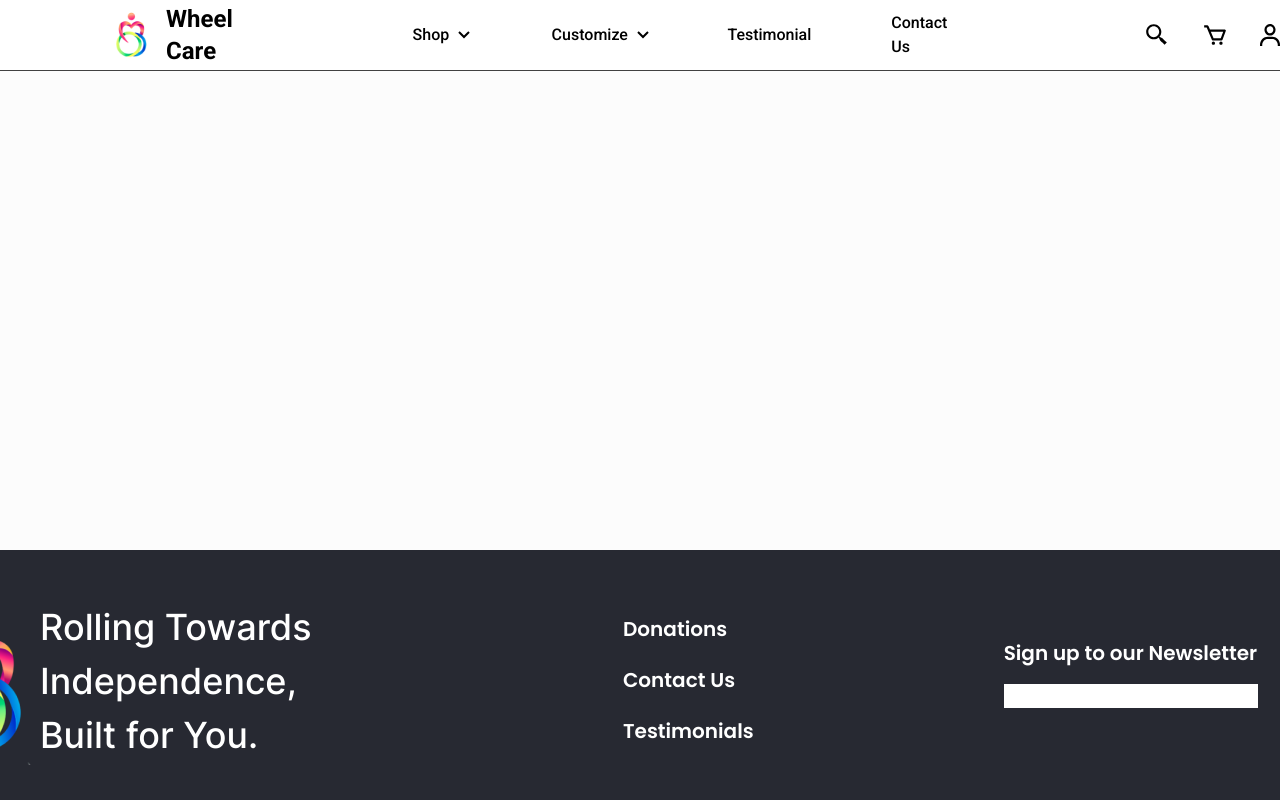
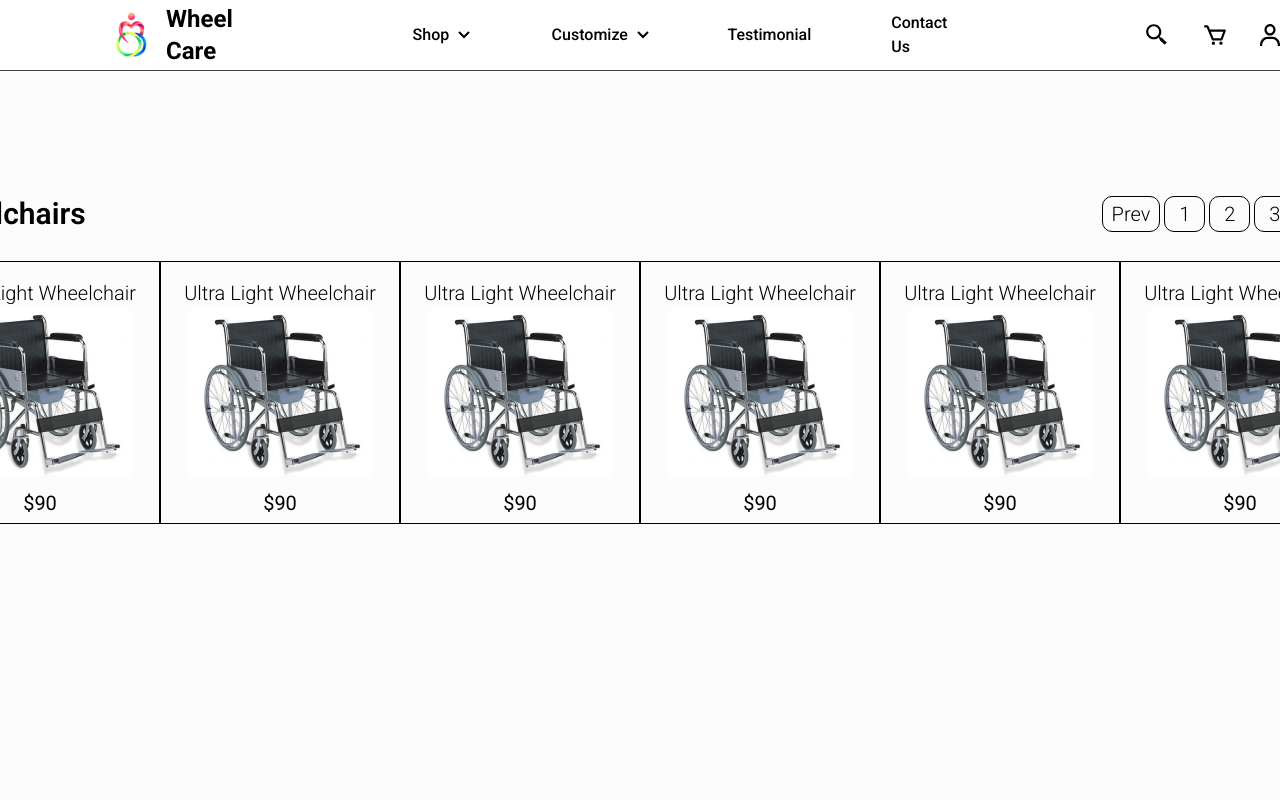
Before and after one commit to Fuz7/Wheel-Care, a React (Vite) app: page /shop in a window 1280 px wide. Shown: the top 800 px of the page. Built offline with nearby package versions, Linux system fonts and the light colour scheme.

Commit message:
Add shop card layout/styling & animation on hover

```diff
--- a/src/components/Shop/Shop.jsx
+++ b/src/components/Shop/Shop.jsx
@@ -1,5 +1,171 @@
-export default function Shop(){
-  return(
-    <div></div>
-  )
+/* eslint-disable react/prop-types */
+import ultraLight from '@images/ultraLight.png';
+import Rating from '@mui/material/Rating';
+import { useRef } from 'react';
+export default function Shop() {
+  return (
+    <section className="min-h-[1000px] flex flex-col items-center">
+      <div className="flex flex-col mt-[120px]  max-w-[1440px] min-w-[1440px]">
+        <WheelChairContainer />
+      </div>
+    </section>
+  );
 }
+
+function WheelChairContainer() {
+  return (
+    <div className="flex flex-col mb-[16px]">
+      <div className="flex justify-between">
+        <h2 className="font-Roboto font-semibold text-[30px]">Wheelchairs</h2>
+        <div className="flex items-center gap-[4px]">
+          <div
+            className="flex justify-center items-center text-[20px]
+            min-w-[41px] min-h-[36px] max-h-[36px] rounded-[10px] border
+             border-black font-Roboto font-light cursor-pointer px-[9px]"
+          >
+            Prev
+          </div>
+          <div
+            className="flex justify-center items-center text-[20px]
+            min-w-[41px] min-h-[36px] max-h-[36px] rounded-[10px] border
+             border-black font-Roboto font-light cursor-pointer"
+          >
+            1
+          </div>
+          <div
+            className="flex justify-center items-center text-[20px]
+            min-w-[41px] min-h-[36px] max-h-[36px] rounded-[10px] border
+             border-black font-Roboto font-light cursor-pointer"
+          >
+            2
+          </div>
+          <div
+            className="flex justify-center items-center text-[20px]
+            min-w-[41px] min-h-[36px] max-h-[36px] rounded-[10px] border
+             border-black font-Roboto font-light cursor-pointer "
+          >
+            3
+          </div>
+          <div
+            className="flex justify-center items-center text-[20px]
+            min-w-[41px] min-h-[36px] max-h-[36px] rounded-[10px] border
+             border-black font-Roboto font-light cursor-pointer px-[9px]"
+          >
+            Next
+          </div>
+        </div>
+      </div>
+      <div className="flex gap mt-[25px]">
+        <ShopCard
+          name={'Ultra Light Wheelchair'}
+          imgSrc={ultraLight}
+          price="90"
+          rating={4.6}
+          tags={'Sports, Ultra lightweight, Folding'}
+        />
+        <ShopCard
+          name={'Ultra Light Wheelchair'}
+          imgSrc={ultraLight}
+          price="90"
+          rating={4.6}
+          tags={'Sports, Ultra lightweight, Folding'}
+        />
+        <ShopCard
+          name={'Ultra Light Wheelchair'}
+          imgSrc={ultraLight}
+          price="90"
+          rating={4.6}
+          tags={'Sports, Ultra lightweight, Folding'}
+        />
+        <ShopCard
+          name={'Ultra Light Wheelchair'}
+          imgSrc={ultraLight}
+          price="90"
+          rating={4.6}
+          tags={'Sports, Ultra lightweight, Folding'}
+        />
+        <ShopCard
+          name={'Ultra Light Wheelchair'}
+          imgSrc={ultraLight}
+          price="90"
+          rating={4.6}
+          tags={'Sports, Ultra lightweight, Folding'}
+        />
+        <ShopCard
+          name={'Ultra Light Wheelchair'}
+          imgSrc={ultraLight}
+          price="90"
+          rating={4.6}
+          tags={'Sports, Ultra lightweight, Folding'}
+        />
+      </div>
+    </div>
+  );
+}
+
+function ShopCard({ name, imgSrc, price, rating, tags }) {
+    const elementRef = useRef(null);
+
+  const handleMouseEnter = () => {
+    if (elementRef.current) {
+      elementRef.current.classList.add('shopCardHovered');
+    }
+  };
+
+  const handleMouseLeave = () => {
+    if (elementRef.current) {
+      elementRef.current.classList.remove('shopCardHovered');
+    }
+  };
+
+  return (
+    <div
+      className="min-w-[240px] min-h-[263px] border border-black
+          flex flex-col items-center cursor-pointer relative overflow-hidden
+          "
+      ref={elementRef}
+      onMouseEnter={handleMouseEnter}
+      onMouseLeave={handleMouseLeave}
+    >
+      <p
+        className="max-w-[200px] mt-4 text-nowrap overflow-hidden
+             text-ellipsis  text-[20px]
+            font-Roboto font-light max-h-[26px]"
+      >
+        {name}
+      </p>
+      <img className="mt-[5px]" src={imgSrc} alt="Wheelchair" />
+      <p className="mt-auto mb-[5px] font-Roboto  text-[20px]">${price}</p>
+      <span
+        className="absolute bottom-0 left-0 min-w-[240px]
+        min-h-[150px] bg-[#000000b2] flex flex-col px-[15px] pt-4 pb-3
+        items-center transition-transform translate-y-[150px]
+        "
+      >
+        <p
+          className="max-w-[200px] text-center text-white text-[16px]
+          font-Roboto font-light"
+        >
+          {name}
+        </p>
+        <div className="mt-[10px] flex items-center justify-center gap-1">
+          <Rating
+            readOnly
+            defaultValue={rating}
+            precision={0.1}
+            size="large"
+            sx={{
+              '& .MuiRating-icon': {
+                stroke: 'black', // Sets the border color of the star icons
+                strokeWidth: '1px', // Sets the border width
+              },
+            }}
+          />
+          <p className='font-Roboto text-[14px] text-white'>{rating}</p>
+        </div>
+        <p className='text-white mt-auto font-light
+        text-[14px]  '>Tags: {tags}</p>
+      </span>
+    </div>
+  );
+}
--- a/src/index.css
+++ b/src/index.css
@@ -50,3 +50,7 @@ body{
 .faqDropdown--active > div > img{
   transform: rotate(180deg);
 }
+
+.shopCardHovered > span{
+  transform: translateY(0px);
+}
```
Also changed, not shown: src/assets/images/ultraLight.png (added).
